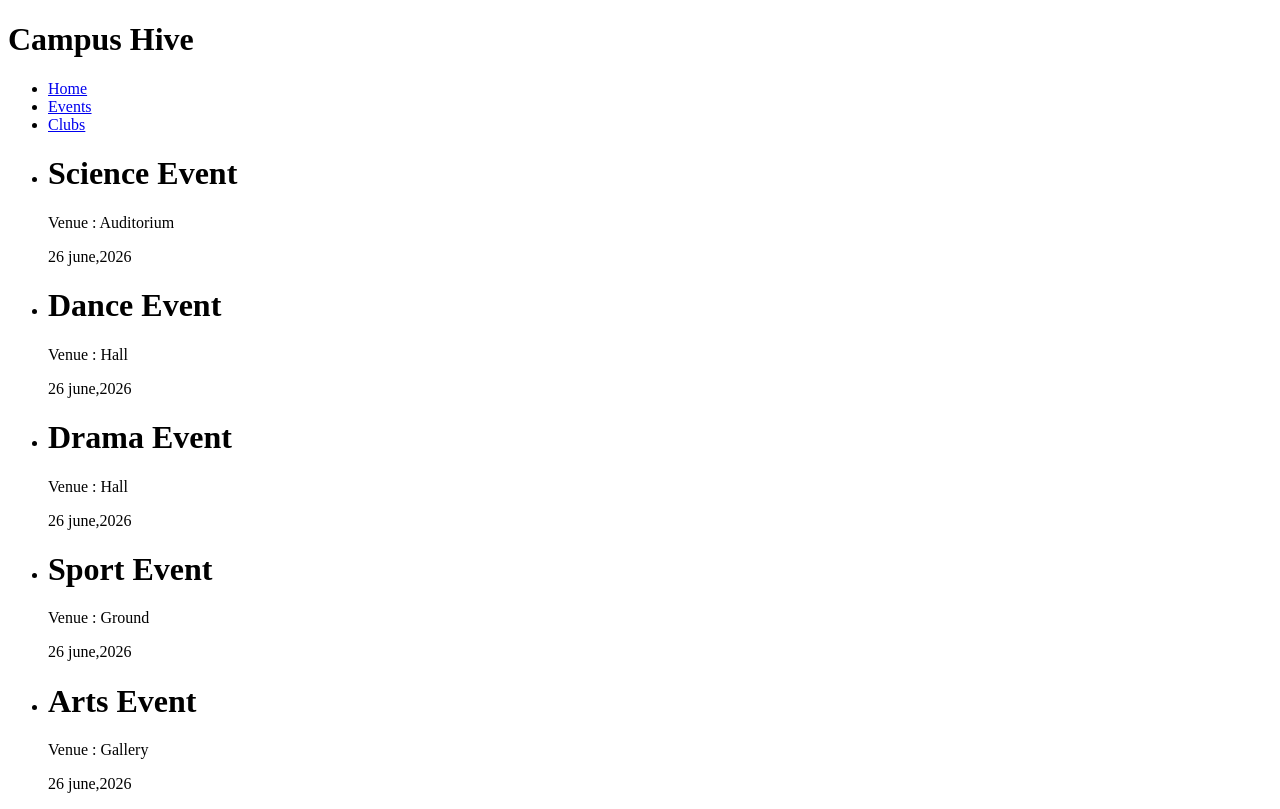
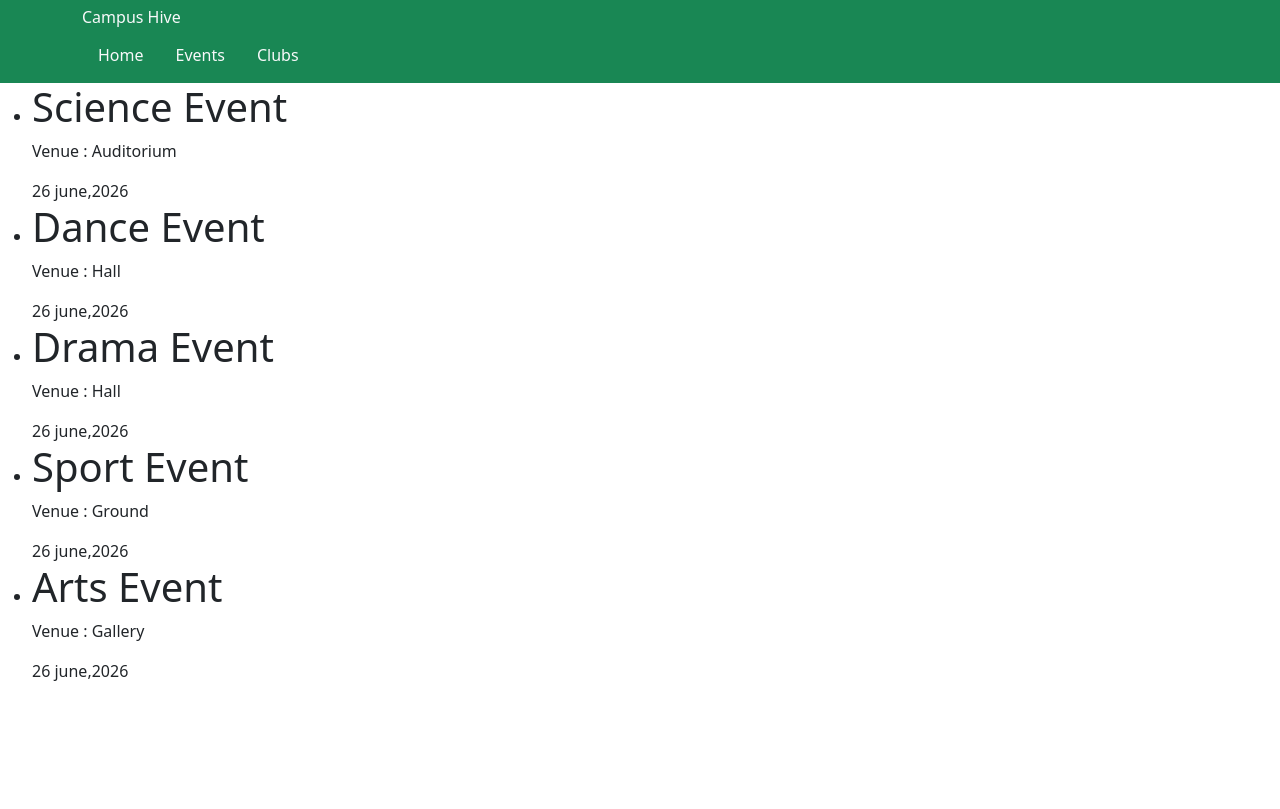
Before and after one commit to Vikash-Attrish/Campus-Hive, a website: page events.html in a window 1280 px wide. Drawn offline with nearby package versions, Linux system fonts and the light colour scheme.

Commit message:
Add css for header via bootstrap

```diff
--- a/events.html
+++ b/events.html
@@ -4,18 +4,21 @@
     <meta charset="UTF-8">
     <meta name="viewport" content="width=device-width, initial-scale=1.0">
     <title>Campus Hive | Events</title>
+    <link href="https://cdn.jsdelivr.net/npm/bootstrap@5.3.8/dist/css/bootstrap.min.css" rel="stylesheet" integrity="sha384-sRIl4kxILFvY47J16cr9ZwB07vP4J8+LH7qKQnuqkuIAvNWLzeN8tE5YBujZqJLB" crossorigin="anonymous">
 </head>
 <body>
-    <header>
-        <h1>Campus Hive</h1>
-        <nav>
-          <ul>
-            <li><a href="index.html">Home</a></li>
-            <li><a href="events.html">Events</a></li>
-            <li><a href="clubs.html">Clubs</a></li>
-          </ul>
-        </nav>
-      </header>
+  <header class="p-2 bg-success text-light">
+    <div class="container">
+    <h1 class="navbar-brand">Campus Hive</h1>
+    <nav>
+      <ul class="nav">
+        <li class="nav-item"><a class="nav-link text-light" href="index.html">Home</a></li>
+        <li class="nav-item"><a class="nav-link text-light" href="events.html">Events</a></li>
+        <li class="nav-item"><a class="nav-link text-light" href="clubs.html">Clubs</a></li>
+      </ul>
+    </nav>
+    </div>
+  </header>
       <ul>
         <li>
           <h1>Science Event</h1>
```
Also changed, not shown: clubs.html (+1 -0 lines).
